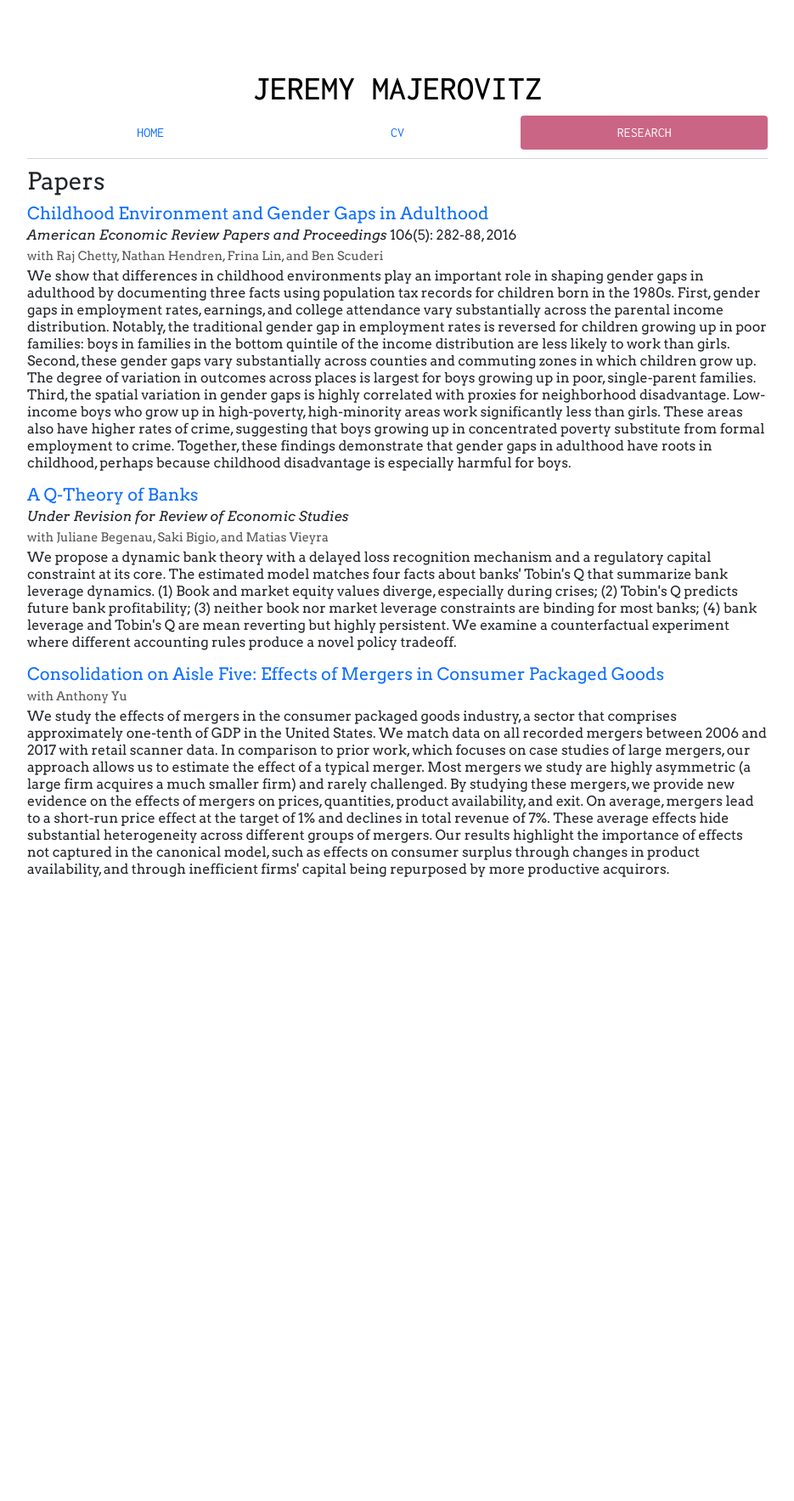
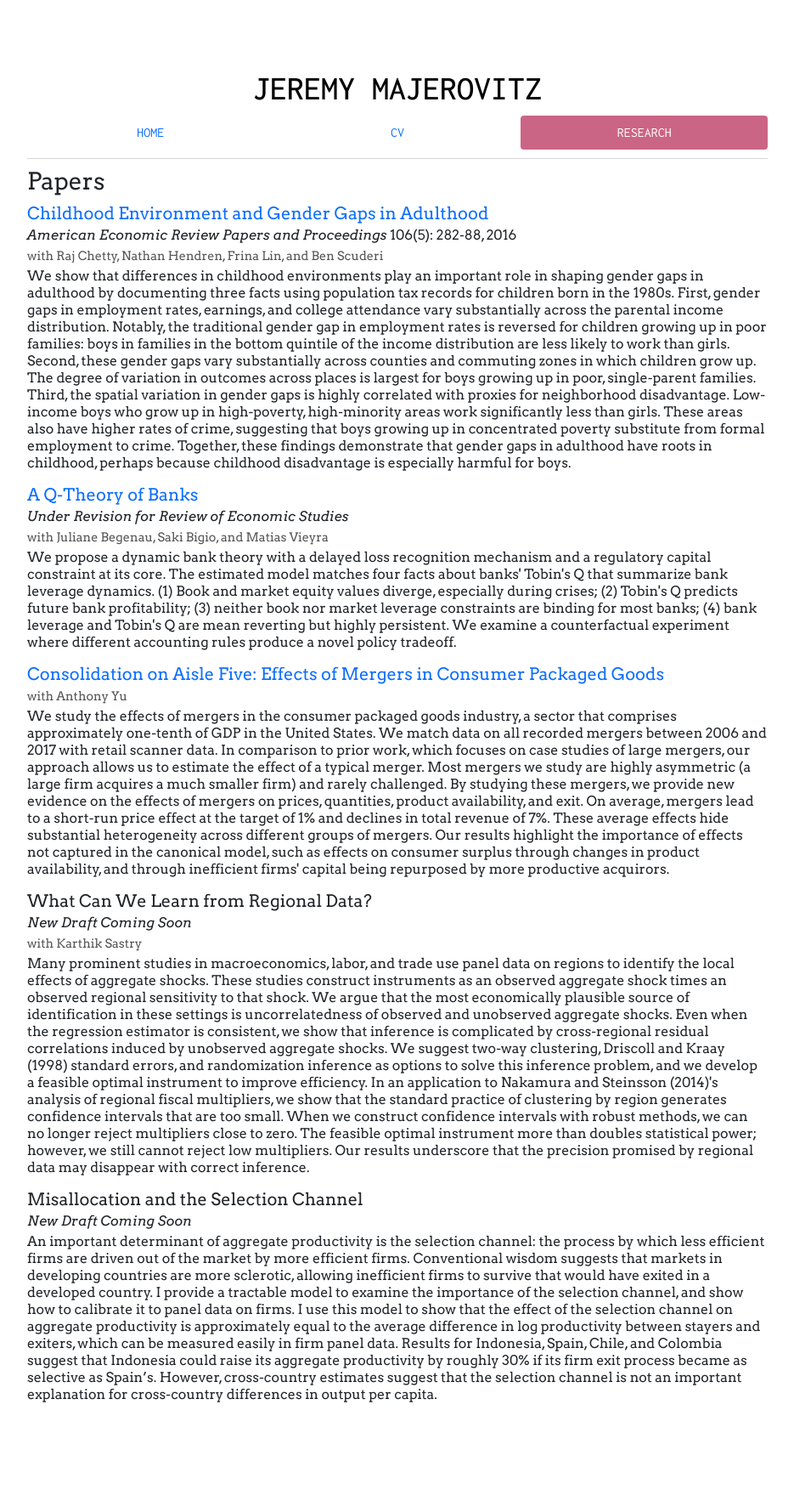
Before and after one commit to jmajic/jmajic.github.io, a Jekyll site: the page built from research/index.html, in a window 1280 px wide. Shown: the whole page at 85% size, without its empty margins (172-1107 px from the left). Built offline with Jekyll 4.4.1, drawn with Linux system fonts in a browser that asks for light colours; before the commit the page ends 1148 px from its top, so only the background shows below that.

Commit message:
Added Abstracts (Selection Channel and Regional Metrics)

```diff
--- a/research/index.html
+++ b/research/index.html
@@ -35,3 +35,20 @@ We propose a dynamic bank theory with a delayed loss recognition mechanism and a
 We study the effects of mergers in the consumer packaged goods industry, a sector that comprises approximately one-tenth of GDP in the United States. We match data on all recorded mergers between 2006 and 2017 with retail scanner data. In comparison to prior work, which focuses on case studies of large mergers, our approach allows us to estimate the effect of a typical merger. Most mergers we study are highly asymmetric (a large firm acquires a much smaller firm) and rarely challenged. By studying these mergers, we provide new evidence on the effects of mergers on prices, quantities, product availability, and exit. On average, mergers lead to a short-run price effect at the target of 1% and declines in total revenue of 7%. These average effects hide substantial heterogeneity across different groups of mergers. Our results highlight the importance of effects not captured in the canonical model, such as effects on consumer surplus through changes in product availability, and through inefficient firms' capital being repurposed by more productive acquirors.
 </abstract>
 </div>
+
+<div class="researchpaper">
+<h5>What Can We Learn from Regional Data?</h5>
+<p><em>New Draft Coming Soon</em></p>
+<p><span class="coauthor">with Karthik Sastry</span></p>
+<abstract>
+Many prominent studies in macroeconomics, labor, and trade use panel data on regions to identify the local effects of aggregate shocks. These studies construct instruments as an observed aggregate shock times an observed regional sensitivity to that shock. We argue that the most economically plausible source of identification in these settings is uncorrelatedness of observed and unobserved aggregate shocks. Even when the regression estimator is consistent, we show that inference is complicated by cross-regional residual correlations induced by unobserved aggregate shocks. We suggest two-way clustering, Driscoll and Kraay (1998) standard errors, and randomization inference as options to solve this inference problem, and we develop a feasible optimal instrument to improve efficiency. In an application to Nakamura and Steinsson (2014)'s analysis of regional fiscal multipliers, we show that the standard practice of clustering by region generates confidence intervals that are too small. When we construct confidence intervals with robust methods, we can no longer reject multipliers close to zero. The feasible optimal instrument more than doubles statistical power; however, we still cannot reject low multipliers. Our results underscore that the precision promised by regional data may disappear with correct inference.
+</abstract>
+</div>
+
+<div class="researchpaper">
+<h5>Misallocation and the Selection Channel</h5>
+<p><em>New Draft Coming Soon</em></p>
+<abstract>
+An important determinant of aggregate productivity is the selection channel: the process by which less efficient firms are driven out of the market by more efficient firms. Conventional wisdom suggests that markets in developing countries are more sclerotic, allowing inefficient firms to survive that would have exited in a developed country. I provide a tractable model to examine the importance of the selection channel, and show how to calibrate it to panel data on firms. I use this model to show that the effect of the selection channel on aggregate productivity is approximately equal to the average difference in log productivity between stayers and exiters, which can be measured easily in firm panel data. Results for Indonesia, Spain, Chile, and Colombia suggest that Indonesia could raise its aggregate productivity by roughly 30% if its firm exit process became as selective as Spain’s. However, cross-country estimates suggest that the selection channel is not an important explanation for cross-country differences in output per capita.
+</abstract>
+</div>
```
